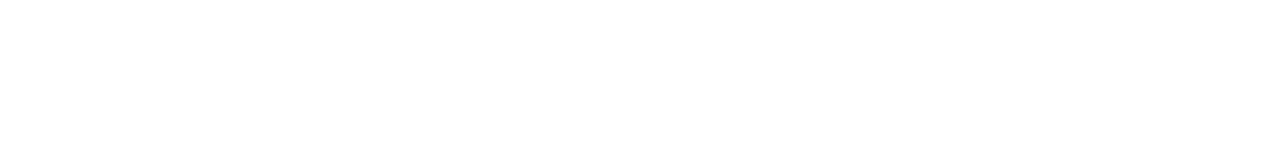
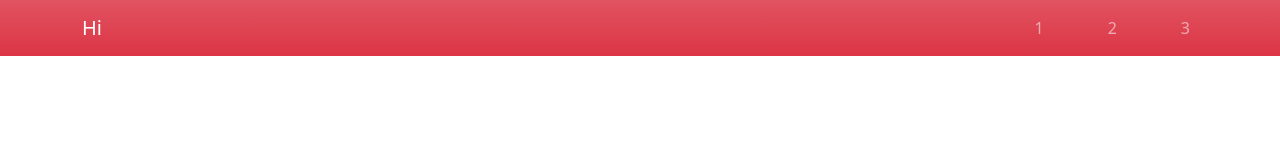
Before and after one commit to shurena89/JS-HTML-CSS, a plain HTML site: page index.html in a window 1280 px wide. Drawn offline with nearby package versions, Linux system fonts and the light colour scheme.

Commit message:
navbar done

```diff
--- a/index.html
+++ b/index.html
@@ -7,10 +7,38 @@
     <link rel="stylesheet" type="text/css" href="style.css" />
     <link rel="stylesheet" type="text/css"
         href="https://cdnjs.cloudflare.com/ajax/libs/font-awesome/6.1.1/css/all.min.css" />
-    <link href="https://cdn.jsdelivr.net/npm/bootstrap@5.1.3/dist/css/bootstrap.min.css" rel="stylesheet">
+    <link href="https://cdn.jsdelivr.net/npm/bootstrap@5.2.0/dist/css/bootstrap.min.css" rel="stylesheet">
     <title>bootstrap</title>
 </head>
 <body>
+    <!--Navbar-->
+    <nav class="navbar navbar-expand-lg bg-danger bg-gradient navbar-dark">
+        <div class="container-lg">
+            <a href="#" class="navbar-brand">Hi</a>
+            <button class="navbar-toggler" type="button" data-bs-toggle="collapse" data-bs-target="#nav-menu" >
+                <span class="navbar-toggler-icon"></span>
+            </button>
+            <div class="collapse navbar-collapse" id="nav-menu">
+                <ul class="navbar-nav ms-auto gap-5">
+                    <li class="nav-item">
+                        <a href="#1" class="nav-link">1</a>
+                    </li>
+                    <li class="nav-item">
+                        <a href="#2" class="nav-link">2</a>
+                    </li>
+                    <li class="nav-item">
+                        <a href="#3" class="nav-link">3</a>
+                    </li>
+                </ul>
+            </div>
+        </div>
 
+    </nav>
+    <!--Showcase-->
+
+
+    <script src="https://cdn.jsdelivr.net/npm/bootstrap@5.2.0/dist/js/bootstrap.bundle.min.js"
+        integrity="sha384-A3rJD856KowSb7dwlZdYEkO39Gagi7vIsF0jrRAoQmDKKtQBHUuLZ9AsSv4jD4Xa"
+        crossorigin="anonymous"></script>
 </body>
 </html>
```
